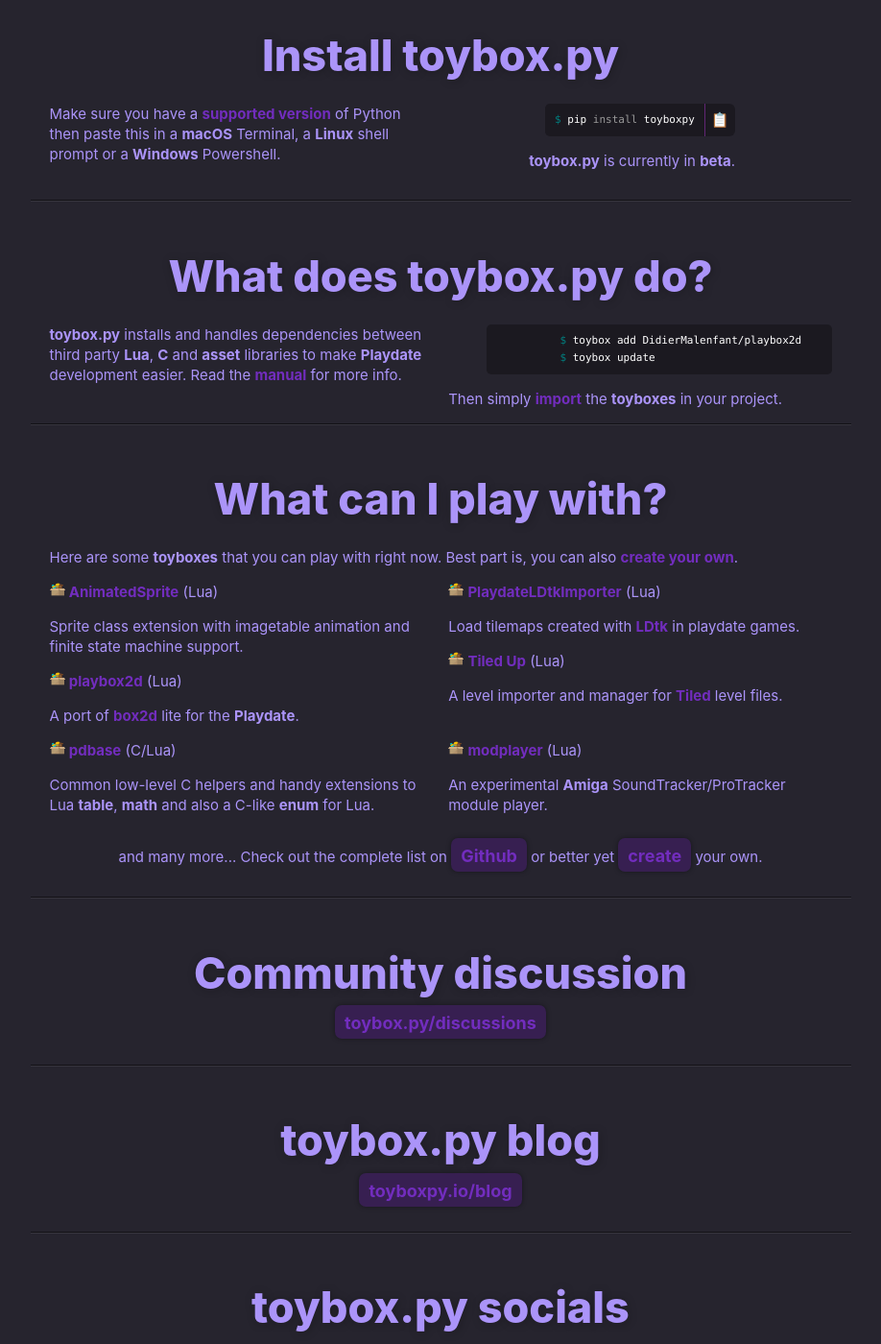
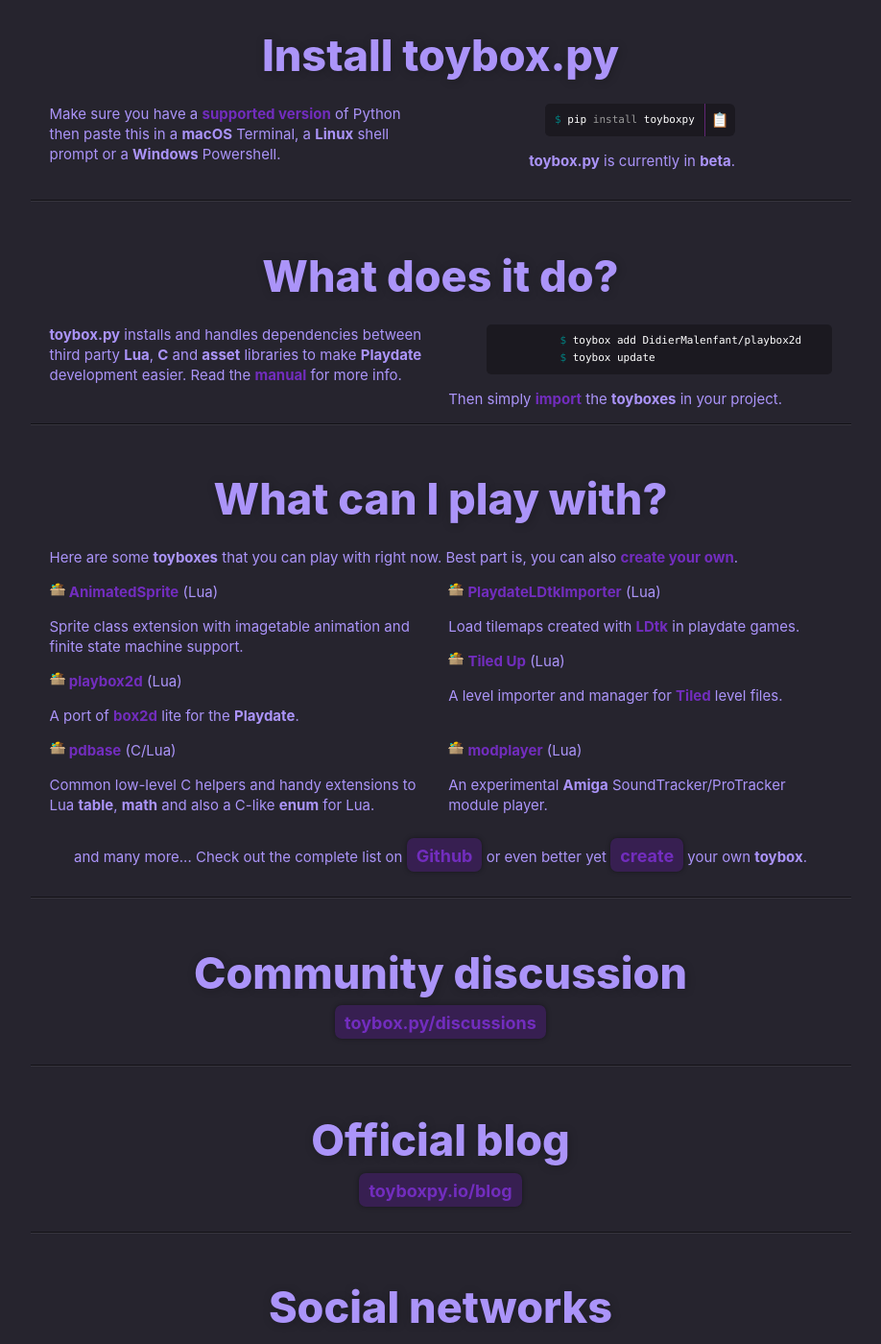
Before and after one commit to toyboxpy/toyboxpy.io, a Jekyll site: the page built from index.html, in a window 1280 px wide and 1400 px high, scrolled down 321 px. Shown: the whole window at 96% size, without its empty margins (181-1099 px from the left). Built offline with Jekyll 4.4.1, drawn with Linux system fonts in a browser that asks for light colours; comment, search, counter and statistics services are not loaded.

Commit message:
Tweaked the front page

```diff
--- a/_data/locales/en.yml
+++ b/_data/locales/en.yml
@@ -2,7 +2,7 @@
   locale_name: English
   subtitle: A Lua, C and asset dependency manager for the <a href="https://play.date" target="_blank">Playdate</a> SDK.
   pagecontent:
-    question: What does toybox.py do?
+    question: What does it do?
     what: <b>toybox.py</b> installs and handles dependencies between third party <b>Lua</b>, <b>C</b> and <b>asset</b> libraries to make <b>Playdate</b> development easier. Read the <a href="https://github.com/toyboxpy/toybox.py#toyboxpy">manual</a> for more info.
     then: Then simply <a href="https://github.com/toyboxpy/toybox.py#using-lua-toyboxes">import</a> the <b>toyboxes</b> in your project.
     install:
@@ -17,11 +17,11 @@
     modplayerdesc: An experimental <b>Amiga</b> SoundTracker/ProTracker module player.
     animatedspriteedesc: Sprite class extension with imagetable animation and finite state machine support.
     ldtkdesc: Load tilemaps created with <a href="https://ldtk.io" target="_blank">LDtk</a> in playdate games.
-    toyboxlist: and many more... Check out the complete list on <a href="https://github.com/stars/DidierMalenfant/lists/toyboxes">Github</a> or better yet <a href="https://github.com/toyboxpy/toybox.py#creating-your-own-toyboxes">create</a> your own.
+    toyboxlist: and many more... Check out the complete list on <a href="https://github.com/stars/DidierMalenfant/lists/toyboxes">Github</a> or even better yet <a href="https://github.com/toyboxpy/toybox.py#creating-your-own-toyboxes">create</a> your own <b>toybox</b>.
     doc:
-      blog: toybox.py blog
+      blog: Official blog
       community: Community discussion
-      socials: toybox.py socials
+      socials: Social networks
       sociallinks: You can follow <b>toybox.py</b> on <a rel="me" href="https://mastodon.social/@toyboxpy">Mastodon</a> or <a href="https://twitter.com/toyboxpy">Twitter</a>.
     foot:
       code: Made with ❤️ in <b>Orlando, FL</b> and <b>Paris, France</b>. Website originally by <a href="https://exomel.com/" target="_blank">Rémi Prévost</a>, <a href="https://mikemcquaid.com" target="_blank">Mike McQuaid</a> and <a href="https://cargocollective.com/danilalo" target="_blank">Danielle Lalonde</a> and forked from <a href="https://brew.sh" target="_blank">brew.sh</a>. This will by customized eventually 😔. <b>Playdate</b> is a registered trademark of <a href="https://panic.com" target="_blank">Panic</a>.
```
